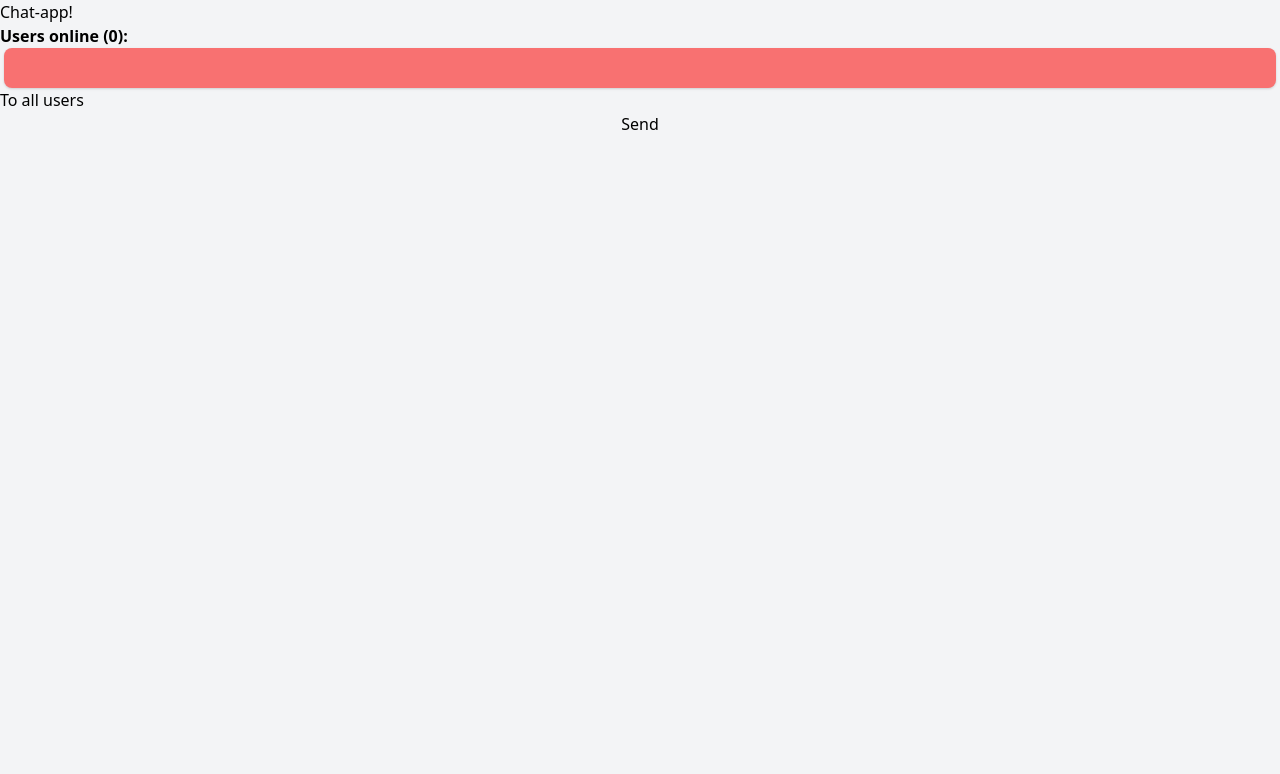
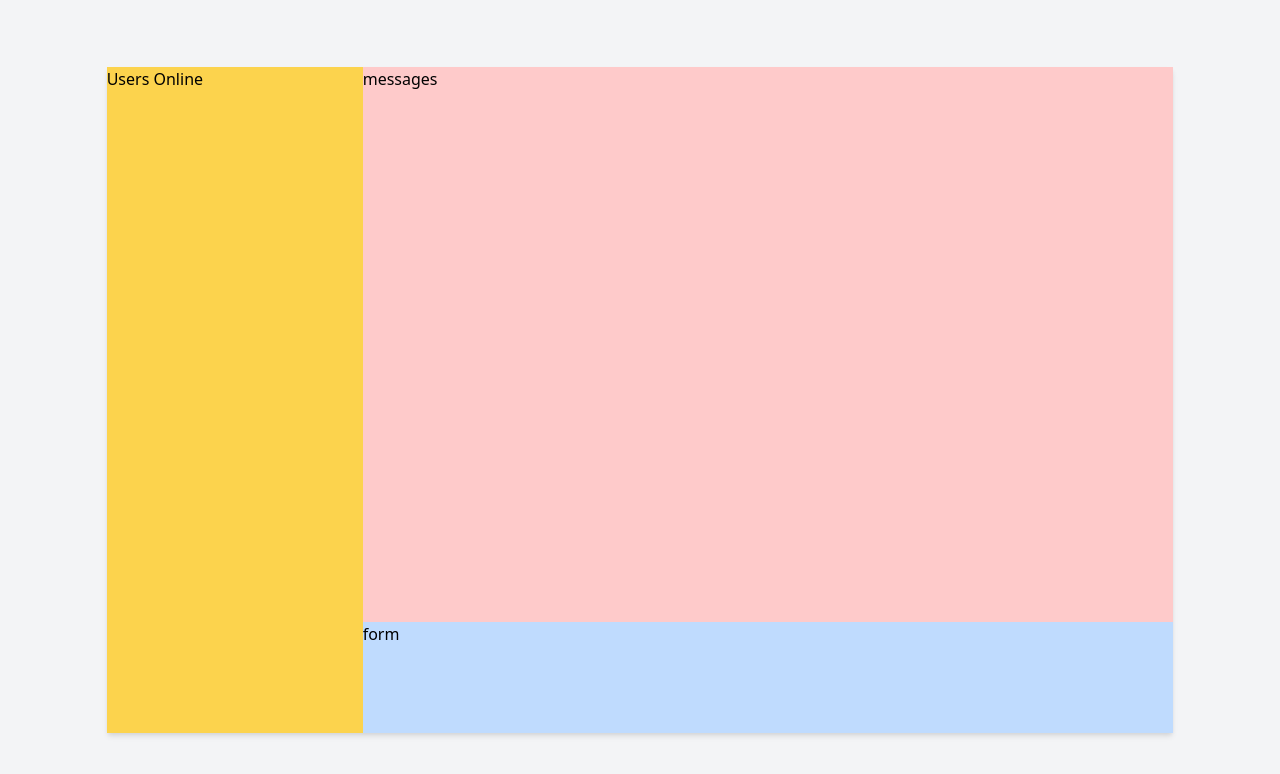
Before and after one commit to lucasmrl/chat-app, a React (Create React App) app in the folder client/: page /chat/1 in a window 1280 px wide. Shown: the top 774 px of the page. Built offline with nearby package versions, Linux system fonts and the light colour scheme.

Commit message:
Initial UI for Chat

```diff
--- a/client/src/components/Chat.js
+++ b/client/src/components/Chat.js
@@ -61,17 +61,20 @@ function Chat() {
     }
   };
 
-  const typingListener = () => {
-    socket.emit("user-typing");
-  };
-
   const saveUserToPrivateMsg = (userID) => {
     setToUser(userID);
   };
 
   return (
-    <div className="flex flex-col h-screen bg-gray-100">
-      <h1>Chat-app!</h1>
+    <div className="flex w-screen h-screen bg-gray-100">
+      <div className="flex bg-white w-5/6 h-5/6 mx-auto my-auto shadow-md">
+        <div className="bg-yellow-300 w-64">Users Online</div>
+        <div className="flex flex-col flex-grow">
+          <div className="bg-red-200 h-5/6"> messages</div>
+          <div className="bg-blue-200 h-1/6"> form</div>
+        </div>
+      </div>
+      {/* <h1>Chat-app!</h1>
       <p className="font-black">
         {" "}
         Users online ({usersOnline !== null ? usersOnline.length : "0"}):
@@ -105,7 +108,7 @@ function Chat() {
             <p>{el}</p>
           )}
         </div>
-      ))}
+      ))} */}
     </div>
   );
 }
```
Also changed, not shown: 1 other file (tests, documents, lock files or other folders).
